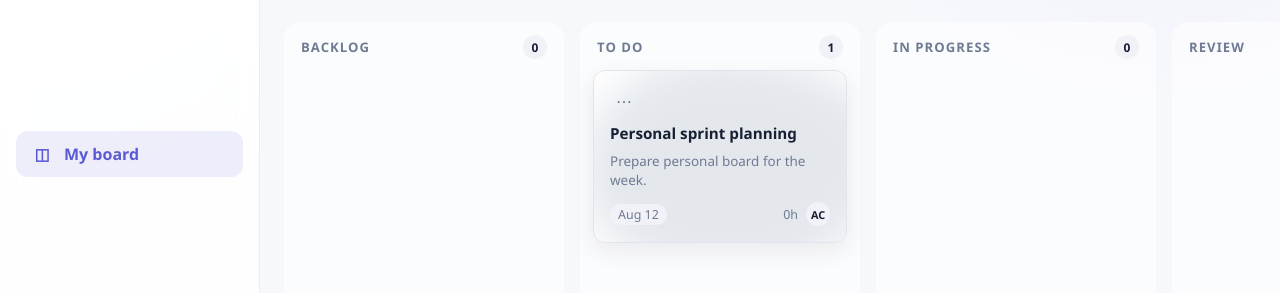
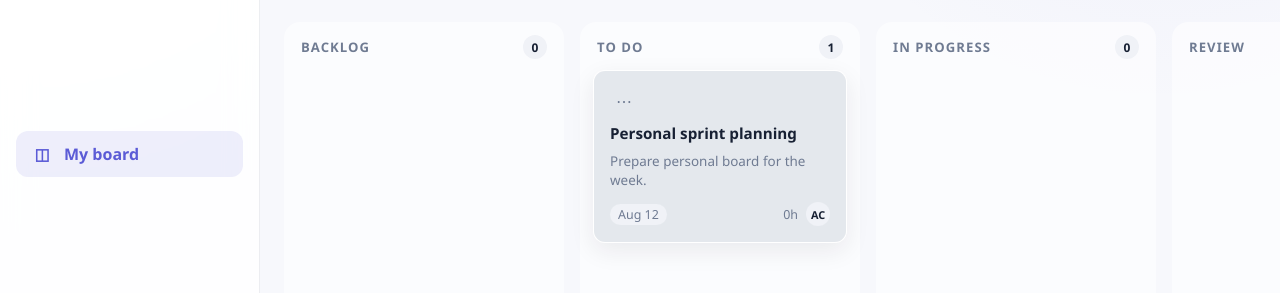
Before and after one commit to Jkerdley/orchestra, a React (Vite) app in the folder frontend/: page /#/board/personal in a window 1280 px wide. In both pictures the pointer is over the button 720 px from the left and 437 px from the top of the page. Shown: the part 280-573 px from the top of the page. Built offline with nearby package versions, Linux system fonts and the light colour scheme.

Commit message:
Expand task card color hover
Co-authored-by: Eugen Erdle <jk.erdley@gmail.com>

```diff
--- a/frontend/src/features/board/components/TaskCard/TaskCard.scss
+++ b/frontend/src/features/board/components/TaskCard/TaskCard.scss
@@ -15,7 +15,7 @@
 
   &:hover {
     box-shadow: $shadow-md;
-    border-color: color-mix(in srgb, var(--task-category-color) 28%, white);
+    border-color: transparent;
     transform: translateY(-1px);
   }
 
@@ -72,14 +72,14 @@
   }
 
   &:hover::before {
-    top: -28px;
-    left: -28px;
-    width: calc(100% + 56px);
-    height: calc(100% + 56px);
+    top: -50%;
+    left: -50%;
+    width: 200%;
+    height: 200%;
     border-radius: 45% 55% 52% 48% / 52% 42% 58% 48%;
     filter: blur(20px);
     opacity: 0.25;
-    transform: rotate(0deg) translate(5%, 5%);
+    transform: rotate(0deg) translate(4%, 4%);
   }
 
   &--dragging {
```
